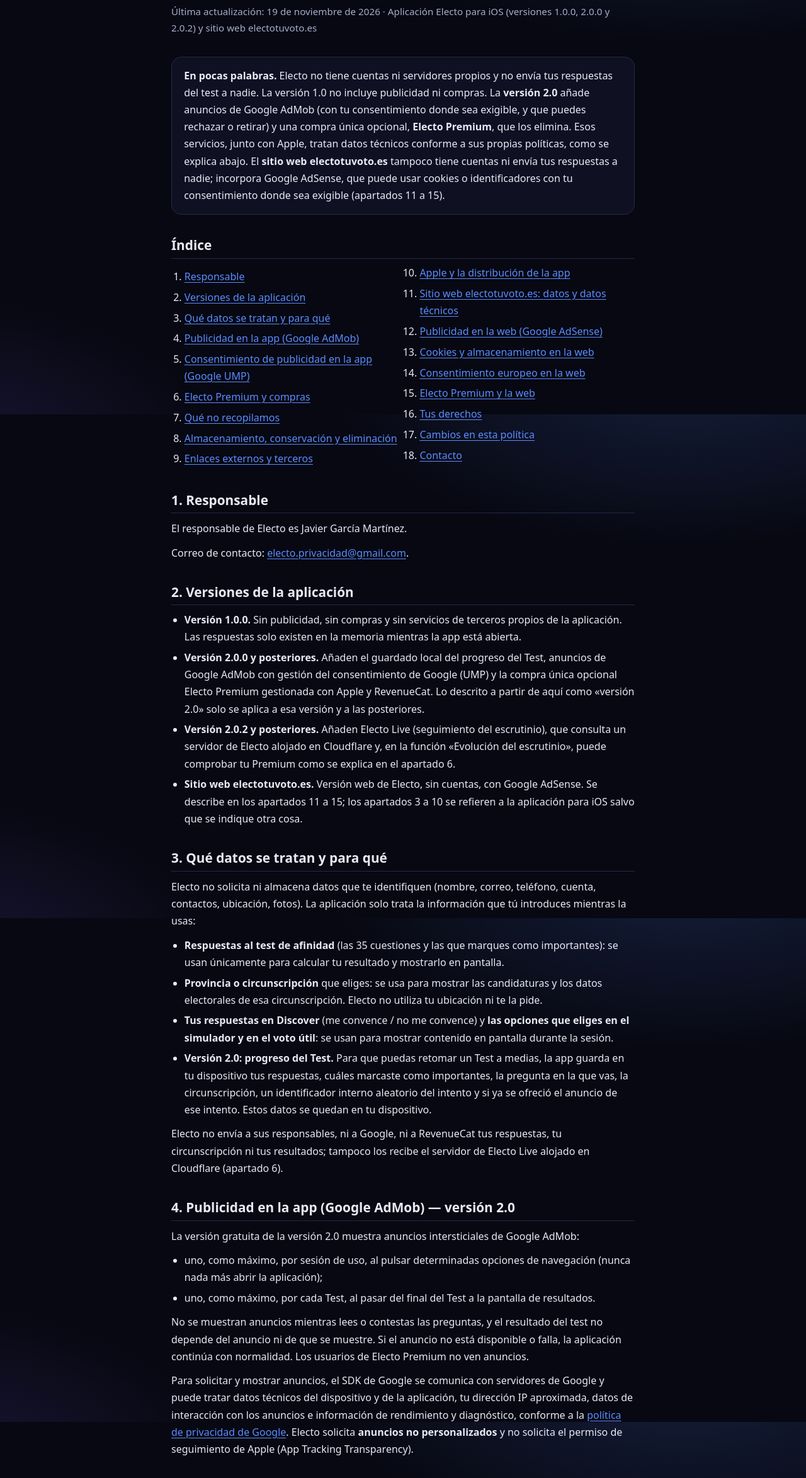
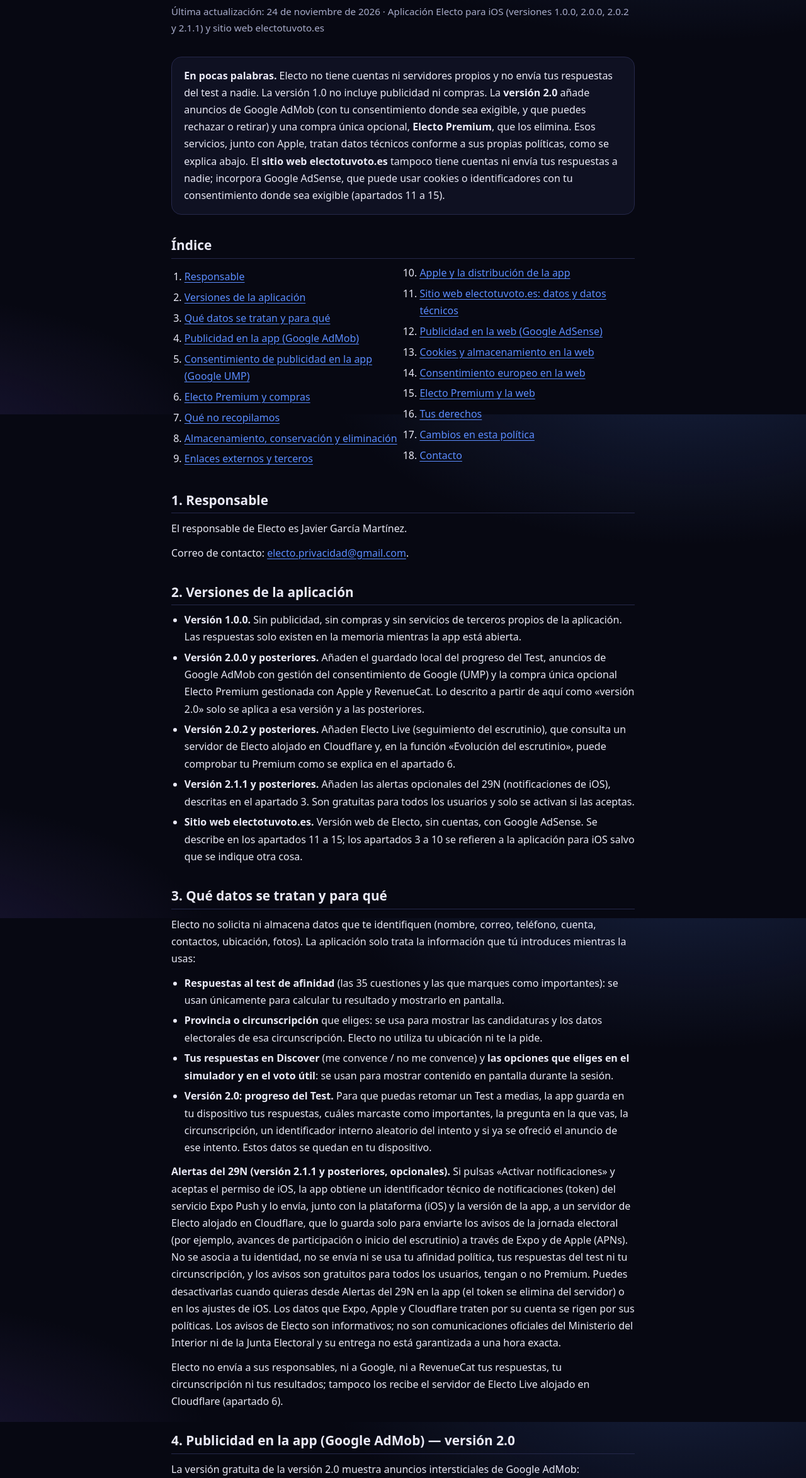
Before and after one commit to reelswapai/electo-legal, a plain HTML site: page index.html in a window 1280 px wide. Shown: the part 142-2489 px from the top of the page at 63% size. Drawn offline with Linux system fonts and the light colour scheme.

Commit message:
Politica de privacidad: alertas del 29N (version 2.1.1), Expo y Cloudflare; actualizada 24-11-2026
Co-Authored-By: Claude Sonnet 5.5 <noreply@anthropic.com>

```diff
--- a/index.html
+++ b/index.html
@@ -79,7 +79,7 @@
 <header>
   <p class="brand">Electo</p>
   <h1>Política de privacidad</h1>
-  <p class="updated">Última actualización: <time datetime="2026-11-19">19 de noviembre de 2026</time> · Aplicación Electo para iOS (versiones 1.0.0, 2.0.0 y 2.0.2) y sitio web electotuvoto.es</p>
+  <p class="updated">Última actualización: <time datetime="2026-11-24">24 de noviembre de 2026</time> · Aplicación Electo para iOS (versiones 1.0.0, 2.0.0, 2.0.2 y 2.1.1) y sitio web electotuvoto.es</p>
 </header>
 
 <main id="contenido">
@@ -123,6 +123,7 @@
       <li><strong>Versión 1.0.0.</strong> Sin publicidad, sin compras y sin servicios de terceros propios de la aplicación. Las respuestas solo existen en la memoria mientras la app está abierta.</li>
       <li><strong>Versión 2.0.0 y posteriores.</strong> Añaden el guardado local del progreso del Test, anuncios de Google AdMob con gestión del consentimiento de Google (UMP) y la compra única opcional Electo Premium gestionada con Apple y RevenueCat. Lo descrito a partir de aquí como «versión 2.0» solo se aplica a esa versión y a las posteriores.</li>
       <li><strong>Versión 2.0.2 y posteriores.</strong> Añaden Electo Live (seguimiento del escrutinio), que consulta un servidor de Electo alojado en Cloudflare y, en la función «Evolución del escrutinio», puede comprobar tu Premium como se explica en el apartado 6.</li>
+      <li><strong>Versión 2.1.1 y posteriores.</strong> Añaden las alertas opcionales del 29N (notificaciones de iOS), descritas en el apartado 3. Son gratuitas para todos los usuarios y solo se activan si las aceptas.</li>
       <li><strong>Sitio web electotuvoto.es.</strong> Versión web de Electo, sin cuentas, con Google AdSense. Se describe en los apartados 11 a 15; los apartados 3 a 10 se refieren a la aplicación para iOS salvo que se indique otra cosa.</li>
     </ul>
   </section>
@@ -136,6 +137,7 @@
       <li><strong>Tus respuestas en Discover</strong> (me convence / no me convence) y <strong>las opciones que eliges en el simulador y en el voto útil</strong>: se usan para mostrar contenido en pantalla durante la sesión.</li>
       <li><strong>Versión 2.0: progreso del Test.</strong> Para que puedas retomar un Test a medias, la app guarda en tu dispositivo tus respuestas, cuáles marcaste como importantes, la pregunta en la que vas, la circunscripción, un identificador interno aleatorio del intento y si ya se ofreció el anuncio de ese intento. Estos datos se quedan en tu dispositivo.</li>
     </ul>
+    <p><strong>Alertas del 29N (versión 2.1.1 y posteriores, opcionales).</strong> Si pulsas «Activar notificaciones» y aceptas el permiso de iOS, la app obtiene un identificador técnico de notificaciones (token) del servicio Expo Push y lo envía, junto con la plataforma (iOS) y la versión de la app, a un servidor de Electo alojado en Cloudflare, que lo guarda solo para enviarte los avisos de la jornada electoral (por ejemplo, avances de participación o inicio del escrutinio) a través de Expo y de Apple (APNs). No se asocia a tu identidad, no se envía ni se usa tu afinidad política, tus respuestas del test ni tu circunscripción, y los avisos son gratuitos para todos los usuarios, tengan o no Premium. Puedes desactivarlas cuando quieras desde Alertas del 29N en la app (el token se elimina del servidor) o en los ajustes de iOS. Los datos que Expo, Apple y Cloudflare traten por su cuenta se rigen por sus políticas. Los avisos de Electo son informativos; no son comunicaciones oficiales del Ministerio del Interior ni de la Junta Electoral y su entrega no está garantizada a una hora exacta.</p>
     <p>Electo no envía a sus responsables, ni a Google, ni a RevenueCat tus respuestas, tu circunscripción ni tus resultados; tampoco los recibe el servidor de Electo Live alojado en Cloudflare (apartado 6).</p>
   </section>
 
@@ -204,7 +206,7 @@
     <p>Electo muestra enlaces a las fuentes de las posiciones y de los datos electorales (por ejemplo, documentos y páginas de partidos, boletines oficiales y organismos públicos). Al pulsarlos, la aplicación abre el enlace en tu navegador o en otra aplicación del sistema. Electo no añade a esos enlaces datos tuyos ni tus respuestas.</p>
     <p><strong>Catálogo de programas electorales.</strong> Para mostrar la lista de programas electorales oficiales de la pestaña «Programas», la aplicación descarga un archivo público (una lista de enlaces) alojado en GitHub Pages, en el mismo sitio que esta política (reelswapai.github.io). La petición no incluye tus respuestas, tu circunscripción, tus resultados ni ningún dato que te identifique. GitHub, como servicio de alojamiento, puede tratar tu dirección IP y datos técnicos de la conexión conforme a su propia <a href="https://docs.github.com/en/site-policy/privacy-policies/github-general-privacy-statement">política de privacidad</a>. Si no hay conexión, la aplicación usa la última copia guardada en tu dispositivo o la incluida en la propia aplicación. Al pulsar «Ver programa oficial», el documento se abre en tu navegador, en el sitio web de cada formación, como se explica en el párrafo anterior.</p>
     <p>A partir de ese momento, el sitio web de destino puede tratar información técnica (como tu dirección IP o cookies) conforme a su propia política de privacidad, sobre la que Electo no tiene control. Si compartes una imagen desde el simulador, la aplicación o el servicio que elijas para recibirla tratará esa imagen conforme a sus propias condiciones.</p>
-    <p>Servicios de terceros, cada uno con su propia política: <a href="https://policies.google.com/privacy">Google (AdMob y UMP en la app; AdSense en la web)</a>, <a href="https://www.revenuecat.com/privacy">RevenueCat</a> y <a href="https://www.apple.com/legal/privacy/">Apple</a> y <a href="https://www.cloudflare.com/privacypolicy/">Cloudflare</a> (alojamiento del sitio web y del servidor de Electo Live de la versión 2.0.2). Estos proveedores pueden tratar datos en países distintos del tuyo conforme a sus propias políticas.</p>
+    <p>Servicios de terceros, cada uno con su propia política: <a href="https://policies.google.com/privacy">Google (AdMob y UMP en la app; AdSense en la web)</a>, <a href="https://www.revenuecat.com/privacy">RevenueCat</a> y <a href="https://www.apple.com/legal/privacy/">Apple</a> y <a href="https://www.cloudflare.com/privacypolicy/">Cloudflare</a> (alojamiento del sitio web y del servidor de Electo Live de la versión 2.0.2 y del de alertas de la 2.1.1) y <a href="https://expo.dev/privacy">Expo</a> (servicio de notificaciones push de la versión 2.1.1). Estos proveedores pueden tratar datos en países distintos del tuyo conforme a sus propias políticas.</p>
   </section>
 
   <section id="apple" aria-labelledby="h-apple">
@@ -281,7 +283,7 @@
 </main>
 
 <footer>
-  <p>Electo · Política de privacidad · Actualizada el 19 de noviembre de 2026. Aplicación iOS y sitio web electotuvoto.es. Electo no recomienda el voto a ningún partido.</p>
+  <p>Electo · Política de privacidad · Actualizada el 24 de noviembre de 2026. Aplicación iOS y sitio web electotuvoto.es. Electo no recomienda el voto a ningún partido.</p>
 </footer>
 </body>
 </html>
```
